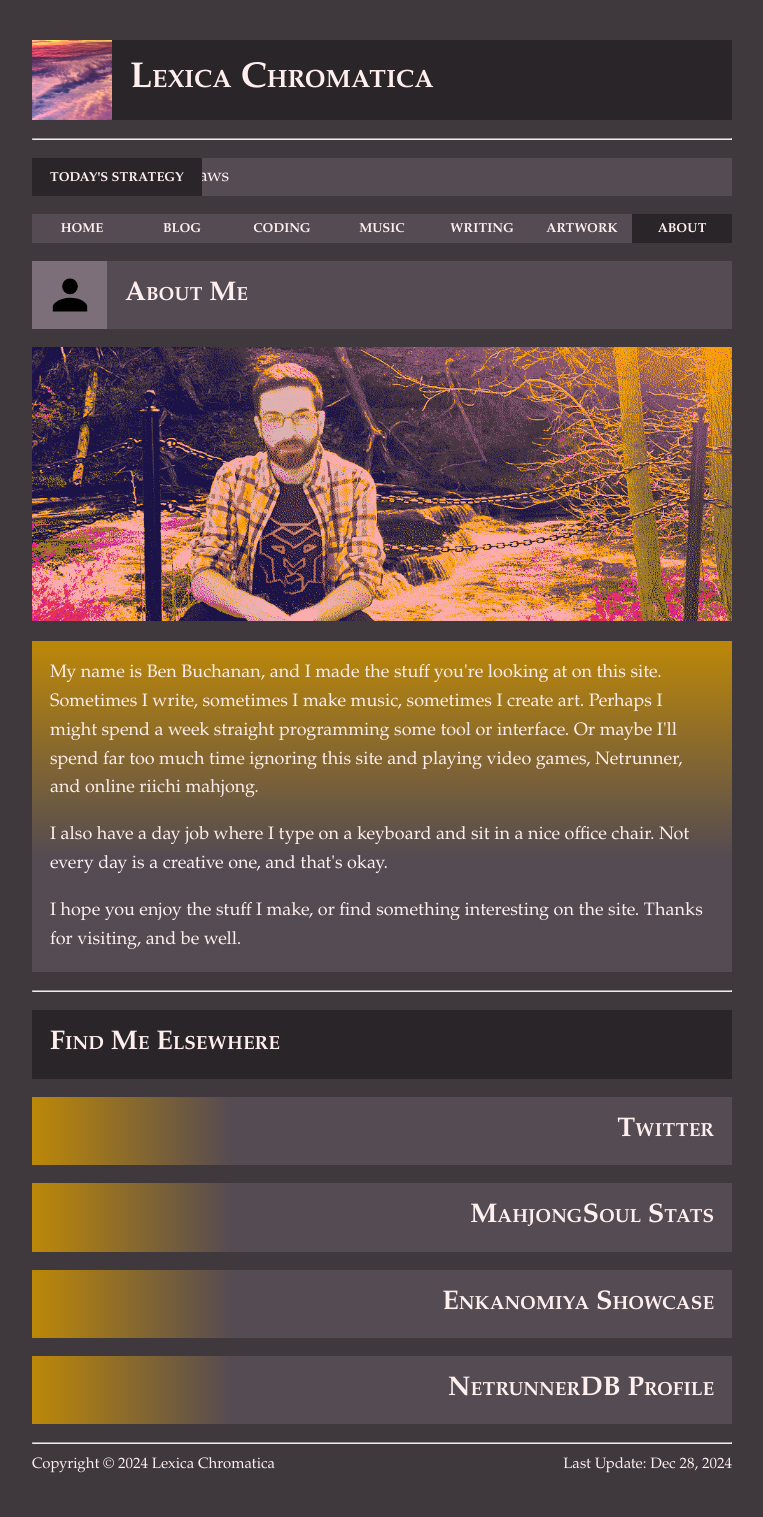
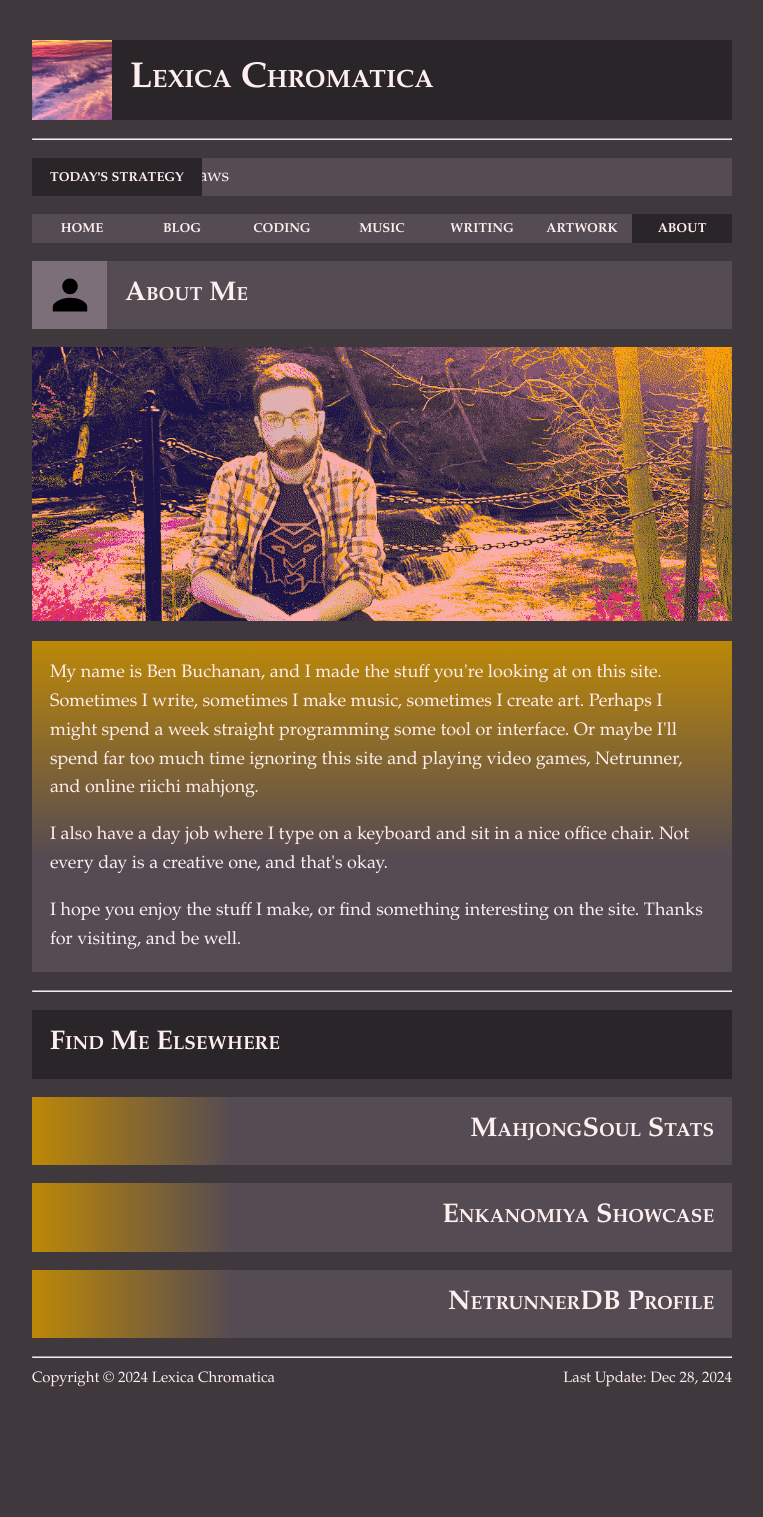
Before and after one commit to Nynergy/Nynergy.github.io, a Jekyll site: the page built from about/index.html, in a window 1280 px wide. Shown: the whole page, without its empty margins (258-1021 px from the left). Built offline with Jekyll 4.4.1, drawn with Linux system fonts in a browser that asks for light colours; after the commit the page ends 1431 px from its top, so only the background shows below that.

Commit message:
Removed Twitter profile from About page

```diff
--- a/_data/about_cards.yml
+++ b/_data/about_cards.yml
@@ -1,5 +1,3 @@
-- text: Twitter
-  link: https://x.com/CptSunflower17
 - text: MahjongSoul Stats
   link: https://amae-koromo.sapk.ch/player/124859124/12.9/
 - text: Enkanomiya Showcase
```
